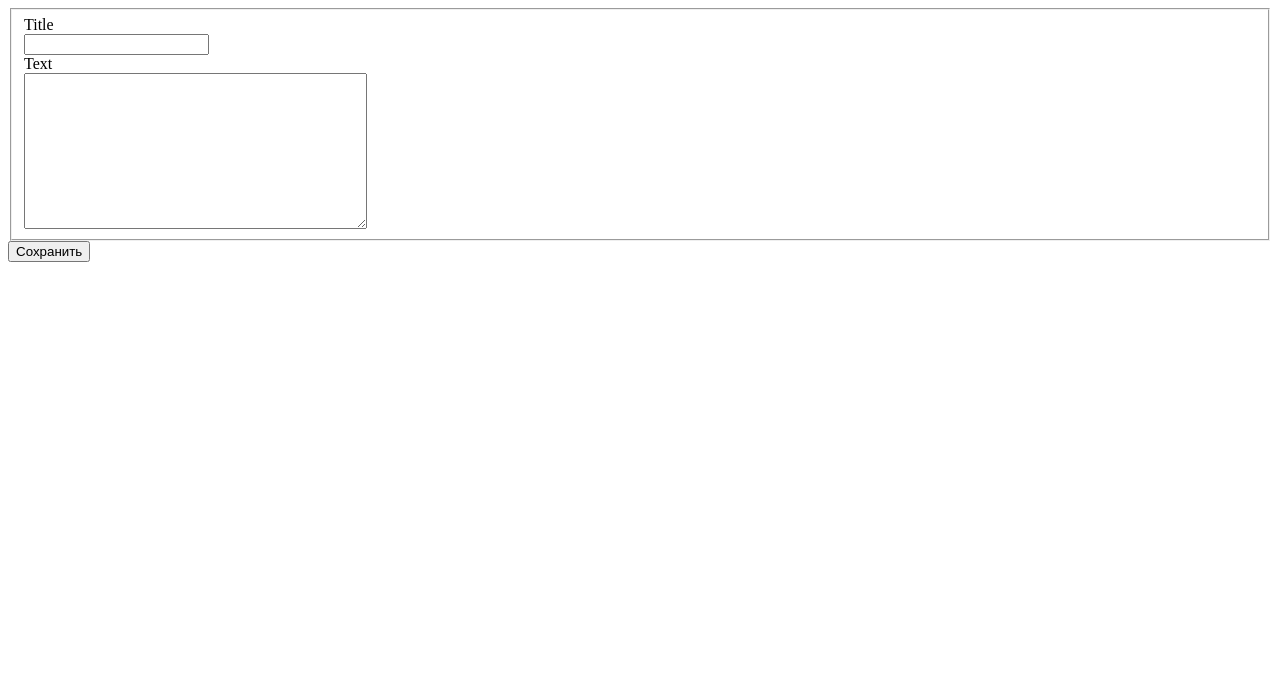
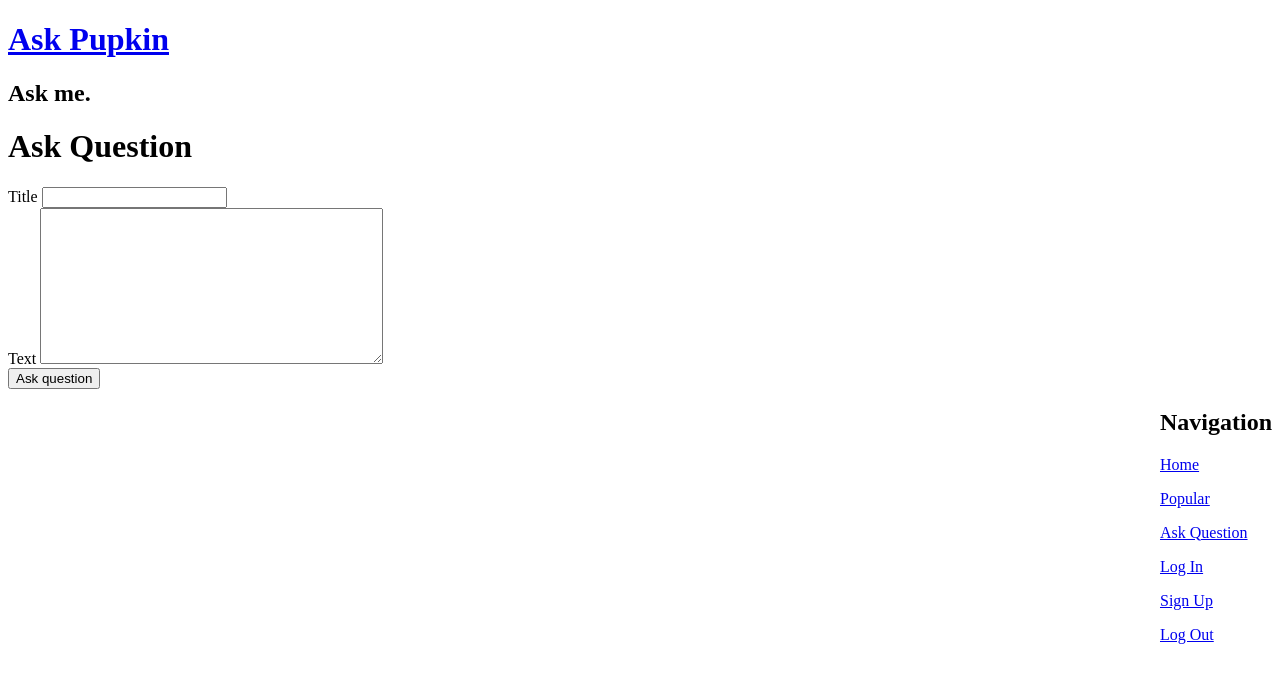
Before and after one commit to VicIva1302/stepic_web_project, a Django app: page /ask/ in a window 1280 px wide. Shown: the top 683 px of the page. Run offline with Django 3.2, Linux system fonts and the light colour scheme.

Commit message:
прогон 2 заданик 2_6

```diff
--- a/ask/qa/templates/ask.html
+++ b/ask/qa/templates/ask.html
@@ -1,18 +1,21 @@
+{% extends "index.html" %}
+
+{% block content %}
+<h1>Ask Question</h1>
 {% for e in form.non_field_errors %}
-<div class="alert alert-danger">{{ e }}</div>
+<div>{{ e }}</div>
 {% endfor %}
-<form class="form-horizontal" method="post" action="/ask/">
-    <fieldset>
+<div>
+    <form method="POST" action="/ask/">
+        {% csrf_token %}
         {% for field in form %}
-          <div class="control-group
-            {% if field.errors %}has-error{% endif %}">
-            <label class="control-label">{{ field.label }}</label>
-            <div class="controls">{{ field }}</div>
+        <div {% if field.errors %} alert{% endif %}>
+            {{ field.label }}
+            {{ field }}
+            {{ field.errors }}
         </div>
         {% endfor %}
-    </fieldset>
-    <div class="form-actions">
-        <button type="submit" class="btn btn-primary">
-            Сохранить</button>
-    </div>
-</form>
+        <button type="submit">Ask question</button>
+    </form>
+</div>
+{% endblock %}
```
Also changed, not shown: ask/db.sqlite3.
